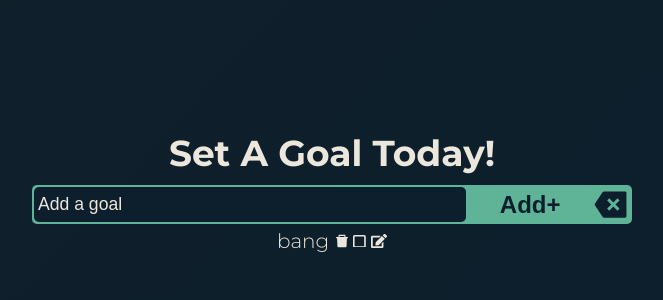
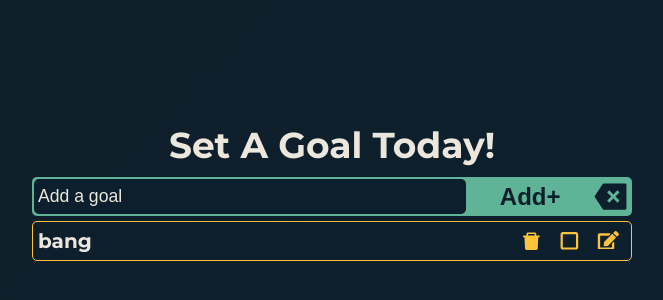
Before and after one commit to sseans/React-Goals, a React (Create React App) app: page / in a window 1280 px wide. Shown: the part 208-508 px from the top of the page, without its empty margins (308-971 px from the left). Built offline with nearby package versions, Linux system fonts and the light colour scheme.

Commit message:
styling updates

```diff
--- a/src/components/Goal/Goal.css
+++ b/src/components/Goal/Goal.css
@@ -5,34 +5,45 @@
   width: 90%;
   max-width: 600px;
   margin-top: 5px;
-  border: ;
-  color: #ece7dc;
+  border: #fdc33c 1px solid;
+  border-radius: 5px;
+  color: #fdc33c;
+  height: 40px;
+  padding: 0 5px;
 }
 
 .goal-name {
   font-size: 1.25rem;
   padding-right: 5px;
+  flex: 80%;
+  color: #ece7dc;
+  font-weight: 700;
 }
 
 .rubbish {
   margin-right: 3px;
+  flex: 5%;
+  font-size: 1.4rem;
   cursor: pointer;
 }
 
 .unchecked {
   margin-right: 5px;
-  font-size: 0.8rem;
+  font-size: 1.1rem;
   cursor: pointer;
+  flex: 5%;
 }
 
 .checked {
   margin-right: 5px;
-  font-size: 0.8rem;
+  font-size: 1.1rem;
   cursor: pointer;
+  flex: 5%;
 }
 
 .edit-button {
-  padding-bottom: -2px;
-  font-size: 1rem;
+  padding-bottom: 2px;
+  font-size: 1.3rem;
+  flex: 5%;
   cursor: pointer;
 }
--- a/src/components/PlannerList/PlannerList.css
+++ b/src/components/PlannerList/PlannerList.css
@@ -14,4 +14,14 @@
 }
 
 .edit-input {
+  margin-top: 5px;
+  width: fit-content;
+  height: 40px;
+  border: #5fb396 1px solid;
+  background-color: transparent;
+  font-size: 1.3rem;
+  text-align: center;
+  border-radius: 5px;
+  outline: none;
+  color: #5fb396;
 }
--- a/src/components/PlannerList/PlannerList.js
+++ b/src/components/PlannerList/PlannerList.js
@@ -48,7 +48,7 @@ export default function PlannerList() {
     goals.map((x) => {
       if (x.id === id) {
         setGoals([x]);
-        setInput(x.name);
+        setInput(`Edit '${x.name}'`);
       }
       return x;
     });
```
